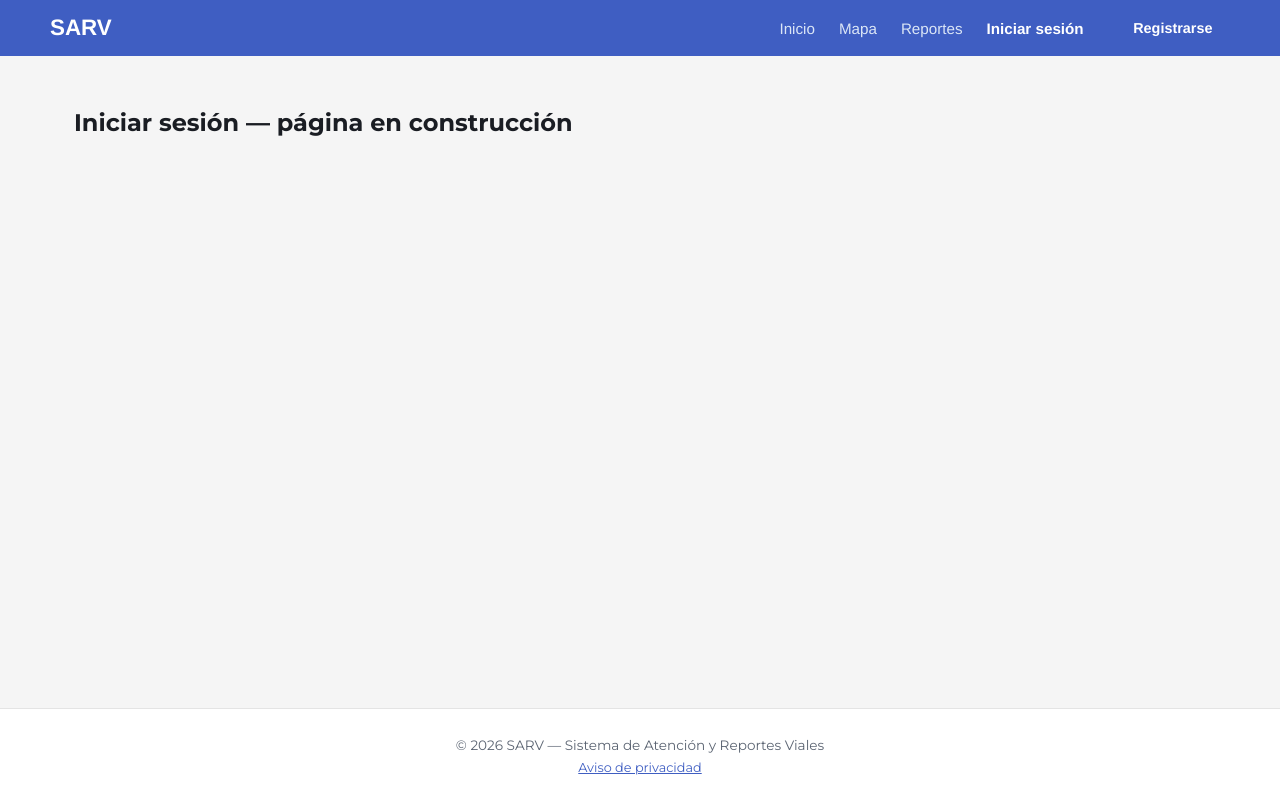
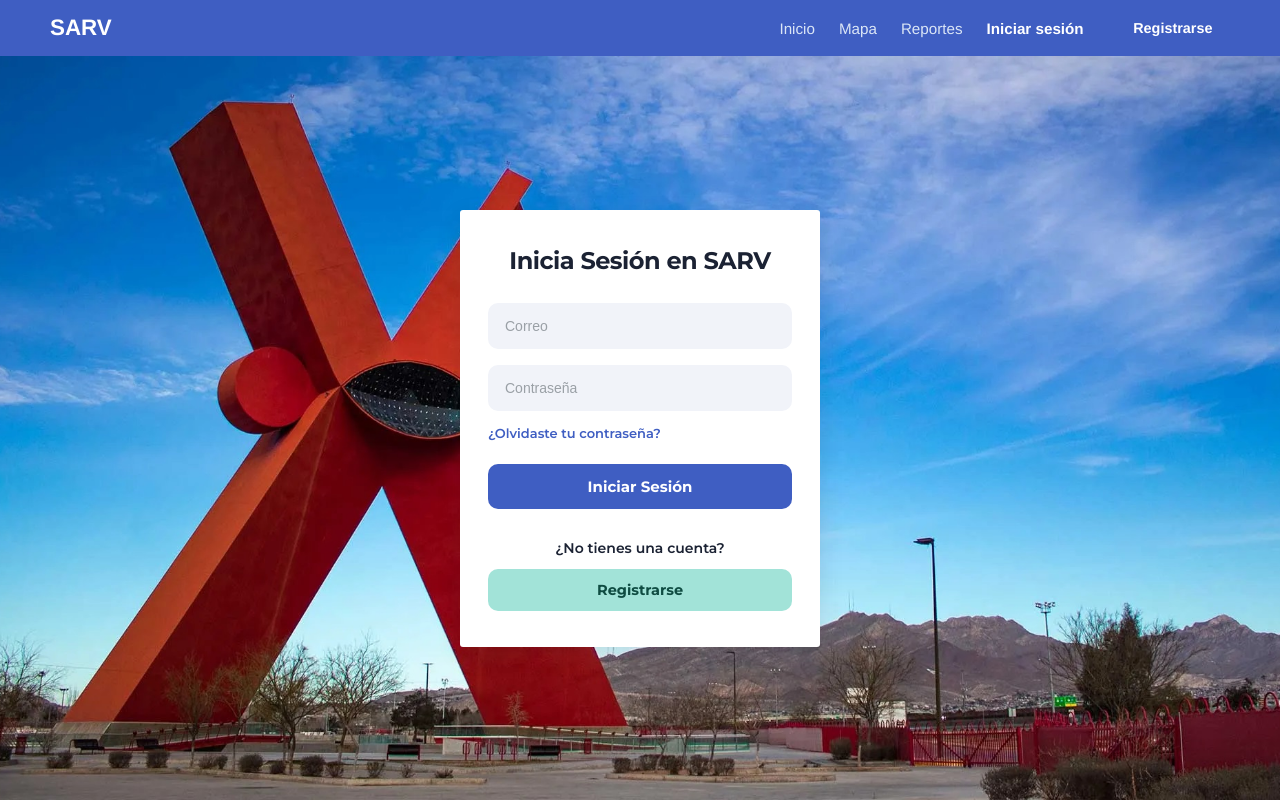
Before and after one commit to SebastianValenciaT/SARV, a React (Vite) app in the folder frontend/: page /login in a window 1280 px wide. Built offline with nearby package versions, Linux system fonts and the light colour scheme; no server answers.

Commit message:
Vista de Login agregada

```diff
--- a/frontend/src/App.jsx
+++ b/frontend/src/App.jsx
@@ -3,6 +3,7 @@ import { useEffect, useState } from 'react';
 import Layout from './components/layout/Layout';
 import Alert from './components/common/Alerts';
 import api from './services/api';
+import Login from './pages/Login';
 
 function Inicio() {
   const [status, setStatus] = useState('checking...');
@@ -48,7 +49,7 @@ function App() {
       <Route path="/" element={<Layout><Inicio /></Layout>} />
       <Route path="/mapa" element={<Layout><Placeholder title="Mapa" /></Layout>} />
       <Route path="/reportes" element={<Layout><Placeholder title="Reportes" /></Layout>} />
-      <Route path="/login" element={<Layout><Placeholder title="Iniciar sesión" /></Layout>} />
+      <Route path="/login" element={<Login />} />
       <Route path="/registro" element={<Layout><Placeholder title="Registrarse" /></Layout>} />
       <Route path="/mis-reportes" element={<Layout><Placeholder title="Mis reportes" /></Layout>} />
     </Routes>
--- /dev/null
+++ b/frontend/src/pages/Login.css
@@ -0,0 +1,170 @@
+.login-container {
+  width: 100%;
+  min-height: calc(100vh - 68px);
+  display: flex;
+  justify-content: center;
+  align-items: center;
+  padding: 40px 20px;
+  box-sizing: border-box;
+  background-image: url('../assets/images/la-x.jpg');
+  background-size: cover;
+  background-position: center;
+  background-repeat: no-repeat;
+}
+
+/* Cuadro blanco central */
+.login-card {
+  background-color: #FFFFFF;
+  width: 100%;
+  max-width: 360px;
+  padding: 36px 28px;
+  border-radius: 3px;
+  box-shadow: 0 8px 24px rgba(27, 34, 51, 0.12);
+  text-align: center;
+  box-sizing: border-box;
+}
+
+/* Título */
+.login-title {
+  color: #1B2233;
+  font-size: 24px;
+  font-weight: 800;
+  margin: 0 0 28px 0;
+  letter-spacing: -0.5px;
+}
+
+/* Mensaje de validación / error */
+.login-error-alert {
+  background-color: #FDE8E8;
+  color: #C81E1E;
+  font-size: 13px;
+  font-weight: 600;
+  padding: 10px;
+  border-radius: 8px;
+  margin-bottom: 18px;
+  text-align: left;
+}
+
+/* Formulario e inputs */
+.login-form {
+  display: flex;
+  flex-direction: column;
+  gap: 16px;
+}
+
+.form-group {
+  width: 100%;
+}
+
+.login-input {
+  width: 100%;
+  box-sizing: border-box;
+  padding: 14px 16px;
+  font-size: 14px;
+  background-color: #F1F3F9;
+  border: 1px solid transparent;
+  border-radius: 10px;
+  color: #1B2233;
+  outline: none;
+  transition: border-color 0.2s ease, background-color 0.2s ease;
+}
+
+.login-input::placeholder {
+  color: #9AA0A6;
+}
+
+.login-input:focus {
+  background-color: #FFFFFF;
+  border-color: #3F5EC2;
+  box-shadow: 0 0 0 3px rgba(63, 94, 194, 0.15);
+}
+
+/* Enlace de recuperación */
+.forgot-password-wrapper {
+  text-align: left;
+  margin-top: -4px;
+}
+
+.forgot-password-link {
+  color: #3F5EC2;
+  font-size: 13px;
+  font-weight: 600;
+  text-decoration: none;
+}
+
+.forgot-password-link:hover {
+  text-decoration: underline;
+}
+
+/* Botón Iniciar Sesión*/
+.btn-iniciar-sesion {
+  background-color: #3F5EC2;
+  color: #FFFFFF;
+  border: none;
+  border-radius: 10px;
+  padding: 13px;
+  font-size: 15px;
+  font-weight: 700;
+  cursor: pointer;
+  margin-top: 6px;
+  transition: background-color 0.2s ease;
+}
+
+.btn-iniciar-sesion:hover {
+  background-color: #314CA3;
+}
+
+/* Registro */
+.register-redirect {
+  margin-top: 30px;
+  display: flex;
+  flex-direction: column;
+  align-items: center;
+  gap: 12px;
+}
+
+.register-redirect-text {
+  font-size: 14px;
+  color: #1B2233;
+  font-weight: 600;
+}
+
+/* Botón Registrarse */
+.btn-ir-registro {
+  width: 100%;
+  box-sizing: border-box;
+  background-color: #A2E3D8;
+  color: #0F4C42;
+  text-decoration: none;
+  padding: 12px;
+  border-radius: 10px;
+  font-size: 14.5px;
+  font-weight: 700;
+  display: block;
+  transition: background-color 0.2s ease;
+}
+
+.btn-ir-registro:hover {
+  background-color: #8FD8CC;
+}
+
+.login-page {
+  width: 100%;
+  min-height: 100vh;
+  display: flex;
+  flex-direction: column;
+}
+
+.login-content {
+  flex: 1;
+  width: 100%;
+  display: flex;
+  justify-content: center;
+  align-items: center;
+  padding: 40px 20px;
+  box-sizing: border-box;
+  background-image: url('../assets/images/la-x.jpg');
+  background-size: cover;
+  background-position: center;
+  background-repeat: no-repeat;
+}
--- /dev/null
+++ b/frontend/src/pages/Login.jsx
@@ -0,0 +1,78 @@
+import React, { useState } from 'react';
+import { Link, useNavigate } from 'react-router-dom';
+import Navbar from '../components/layout/Navbar'; // Importación directa del Navbar del equipo
+import './Login.css';
+
+export default function Login() {
+  const [correo, setCorreo] = useState('');
+  const [password, setPassword] = useState('');
+  const [error, setError] = useState('');
+
+  const handleSubmit = (e) => {
+    e.preventDefault();
+    if (!correo.trim() || !password.trim()) {
+      setError('Por favor, completa todos los campos.');
+      return;
+    }
+    console.log('Intentando iniciar sesión con:', { correo, password });
+  };
+
+  return (
+    <div className="login-page">
+      <Navbar />
+
+      <main className="login-content">
+        <div className="login-card">
+          <h1 className="login-title">Inicia Sesión en SARV</h1>
+
+          {error && <div className="login-error-alert">{error}</div>}
+
+          <form onSubmit={handleSubmit} className="login-form">
+            <div className="form-group">
+              <input
+                type="email"
+                placeholder="Correo"
+                value={correo}
+                onChange={(e) => {
+                  setCorreo(e.target.value);
+                  if (error) setError('');
+                }}
+                className="login-input"
+              />
+            </div>
+
+            <div className="form-group">
+              <input
+                type="password"
+                placeholder="Contraseña"
+                value={password}
+                onChange={(e) => {
+                  setPassword(e.target.value);
+                  if (error) setError('');
+                }}
+                className="login-input"
+              />
+            </div>
+
+            <div className="forgot-password-wrapper">
+              <a href="#recuperar" className="forgot-password-link">
+                ¿Olvidaste tu contraseña?
+              </a>
+            </div>
+
+            <button type="submit" className="btn-iniciar-sesion">
+              Iniciar Sesión
+            </button>
+          </form>
+
+          <div className="register-redirect">
+            <span className="register-redirect-text">¿No tienes una cuenta?</span>
+            <Link to="/registro" className="btn-ir-registro">
+              Registrarse
+            </Link>
+          </div>
+        </div>
+      </main>
+    </div>
+  );
+}
```
Also changed, not shown: frontend/src/assets/images/la-x.jpg (added).
